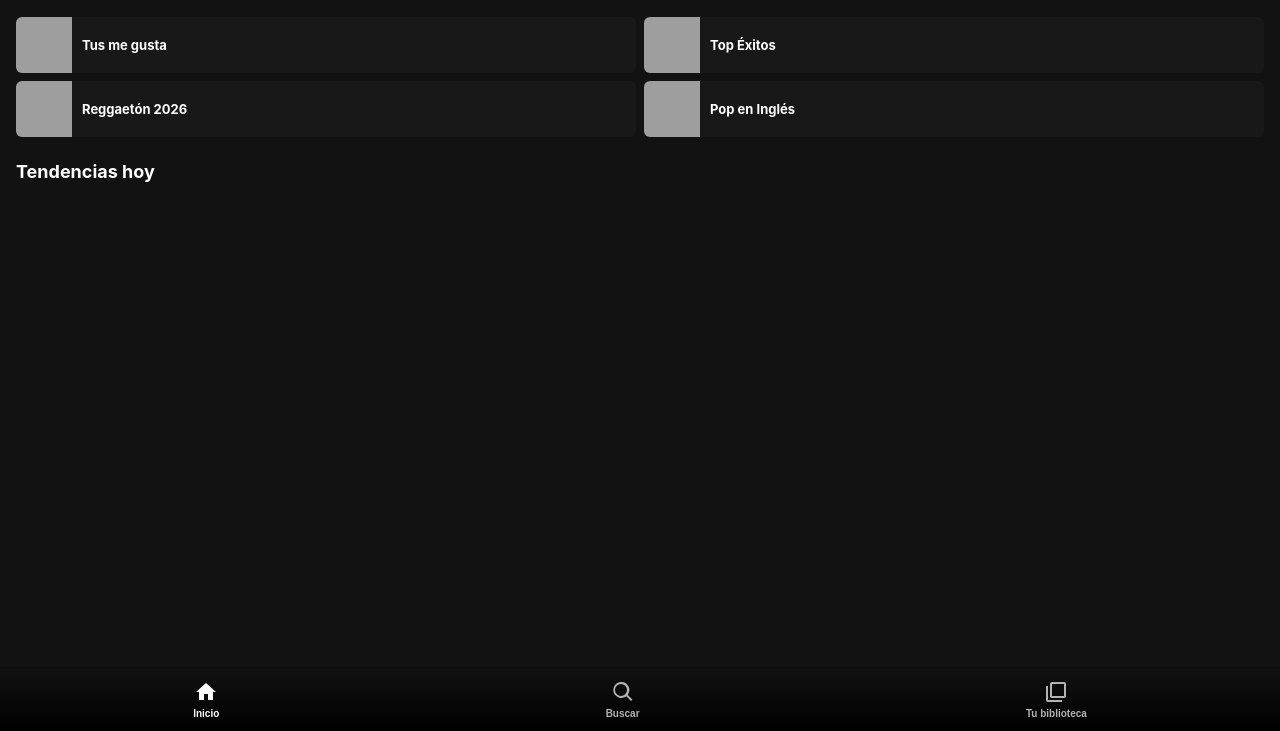
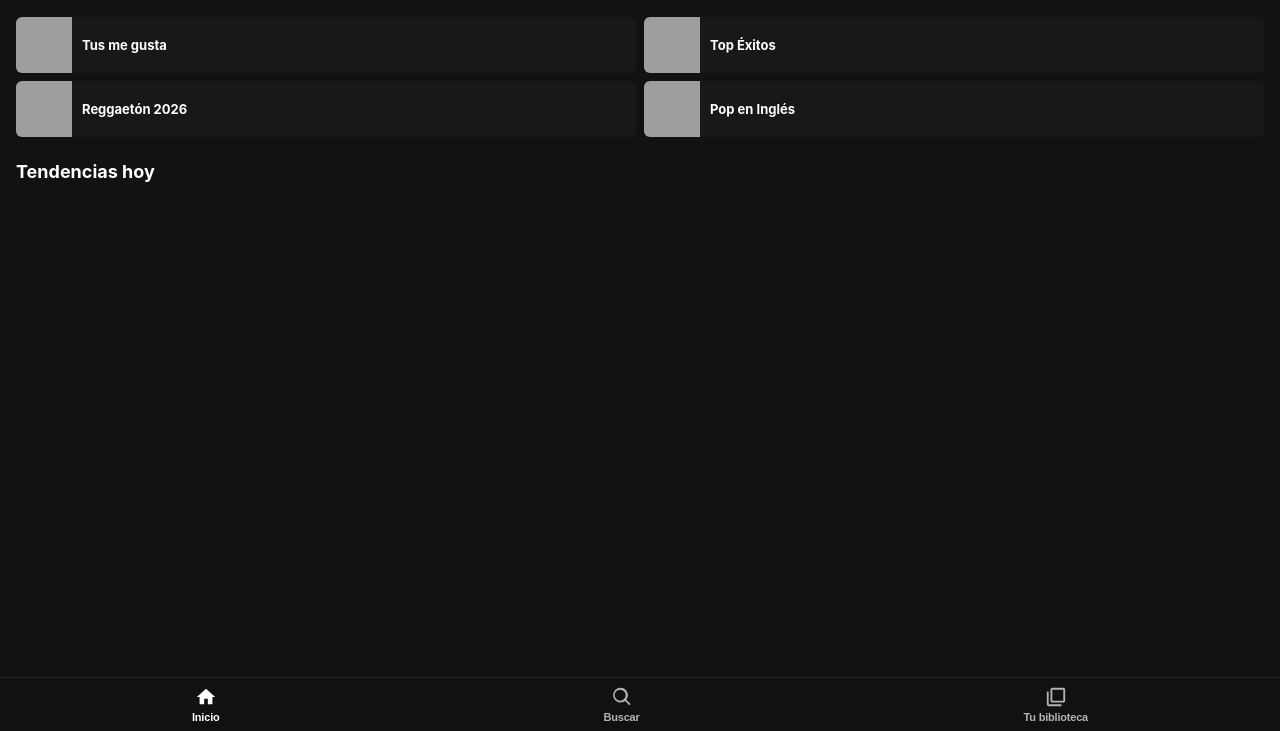
Before and after one commit to marquina2014/Aplicacion_MusicPlay, a website: page public/index.html in a window 1280 px wide. Shown: the part 69-800 px from the top of the page. Drawn offline with Linux system fonts and the light colour scheme; no server answers; grey boxes are pictures that could not be loaded.

Commit message:
Commit correctivo

```diff
--- a/public/css/spotify.css
+++ b/public/css/spotify.css
@@ -12,8 +12,8 @@
   --primary-bright: #1ed760;
   --danger: #e91429;
   --border-color: rgba(255, 255, 255, 0.1);
-  --nav-height: 64px;
-  --mini-player-height: 58px;
+  --nav-height: 54px;
+  --mini-player-height: 56px;
   --safe-top: env(safe-area-inset-top, 0px);
   --safe-bottom: env(safe-area-inset-bottom, 0px);
 }
@@ -25,9 +25,21 @@
   -webkit-tap-highlight-color: transparent;
 }
 
-html, body {
+html {
   width: 100%;
   height: 100%;
+  min-height: 100%;
+  background-color: var(--bg-base);
+}
+
+body {
+  width: 100%;
+  height: 100%;
+  height: 100dvh;
+  height: var(--app-height, 100dvh);
+  min-height: 100vh;
+  min-height: 100dvh;
+  min-height: -webkit-fill-available;
   overflow: hidden;
   background-color: var(--bg-base);
   color: var(--text-base);
@@ -37,6 +49,7 @@ html, body {
   touch-action: manipulation;
   user-select: none;
   -webkit-user-select: none;
+  position: relative;
 }
 
 /* App Container */
@@ -44,6 +57,9 @@ html, body {
   display: flex;
   flex-direction: column;
   height: 100%;
+  height: 100dvh;
+  height: var(--app-height, 100dvh);
+  min-height: -webkit-fill-available;
   width: 100%;
   position: relative;
   overflow: hidden;
@@ -56,7 +72,7 @@ html, body {
   overflow-y: auto;
   overflow-x: hidden;
   -webkit-overflow-scrolling: touch;
-  padding-bottom: calc(var(--nav-height) + var(--mini-player-height) + var(--safe-bottom) + 16px);
+  padding-bottom: calc(var(--nav-height) + var(--mini-player-height) + var(--safe-bottom) + 24px);
   scroll-behavior: smooth;
 }
 
@@ -678,19 +694,19 @@ html, body {
 /* Bottom Navigation Bar */
 #bottom-nav {
   position: fixed;
-  bottom: 0;
+  bottom: 0 !important;
   left: 0;
   right: 0;
   height: calc(var(--nav-height) + var(--safe-bottom));
   padding-bottom: var(--safe-bottom);
-  background: linear-gradient(180deg, rgba(18, 18, 18, 0.95) 0%, #000000 100%);
-  backdrop-filter: blur(12px);
-  -webkit-backdrop-filter: blur(12px);
+  background: rgba(18, 18, 18, 0.98);
+  backdrop-filter: blur(20px);
+  -webkit-backdrop-filter: blur(20px);
   display: flex;
   align-items: center;
   justify-content: space-around;
   z-index: 90;
-  border-top: 1px solid rgba(255, 255, 255, 0.05);
+  border-top: 1px solid rgba(255, 255, 255, 0.08);
 }
 .nav-tab {
   display: flex;
@@ -701,18 +717,19 @@ html, body {
   border: none;
   color: var(--text-subdued);
   cursor: pointer;
-  padding: 6px 12px;
-  gap: 4px;
+  padding: 4px 12px;
+  gap: 3px;
   transition: color 0.15s;
 }
 .nav-tab svg {
-  width: 24px;
-  height: 24px;
+  width: 22px;
+  height: 22px;
   fill: currentColor;
 }
 .nav-tab span {
-  font-size: 10px;
+  font-size: 11px;
   font-weight: 600;
+  letter-spacing: -0.2px;
 }
 .nav-tab.active {
   color: #ffffff;
--- a/public/index.html
+++ b/public/index.html
@@ -17,7 +17,7 @@
   <link rel="icon" type="image/png" href="/icons/icon-192.png">
 
   <!-- Stylesheet -->
-  <link rel="stylesheet" href="/css/spotify.css?v=4">
+  <link rel="stylesheet" href="/css/spotify.css?v=5">
 
   <script>
     // Limpieza de caché antigua para mostrar cambios al instante
@@ -160,6 +160,7 @@
       </section>
 
     </main>
+  </div>
 
     <!-- Mini Player Bar (Floating above bottom navigation) -->
     <div id="mini-player" class="hidden">
@@ -470,13 +471,22 @@
     <!-- Toast Notification -->
     <div id="toast"></div>
 
-  </div>
-
   <!-- Scripts -->
   <script src="/js/supabase.js"></script>
-  <script src="/js/supabase-config.js?v=4"></script>
-  <script src="/js/player.js?v=4"></script>
-  <script src="/js/app.js?v=4"></script>
+  <script src="/js/supabase-config.js?v=5"></script>
+  <script src="/js/player.js?v=5"></script>
+  <script src="/js/app.js?v=5"></script>
+
+  <script>
+    // Exact viewport height handler for mobile Safari / PWA
+    function updateViewportHeight() {
+      const vh = window.innerHeight;
+      document.documentElement.style.setProperty('--app-height', `${vh}px`);
+    }
+    window.addEventListener('resize', updateViewportHeight);
+    window.addEventListener('orientationchange', updateViewportHeight);
+    updateViewportHeight();
+  </script>
 
   <script>
     // Update dynamic greeting on home
--- a/public/sw.js
+++ b/public/sw.js
@@ -1,4 +1,4 @@
-const CACHE_NAME = 'spotify-v4';
+const CACHE_NAME = 'spotify-v5';
 
 self.addEventListener('install', event => {
   self.skipWaiting();
```
